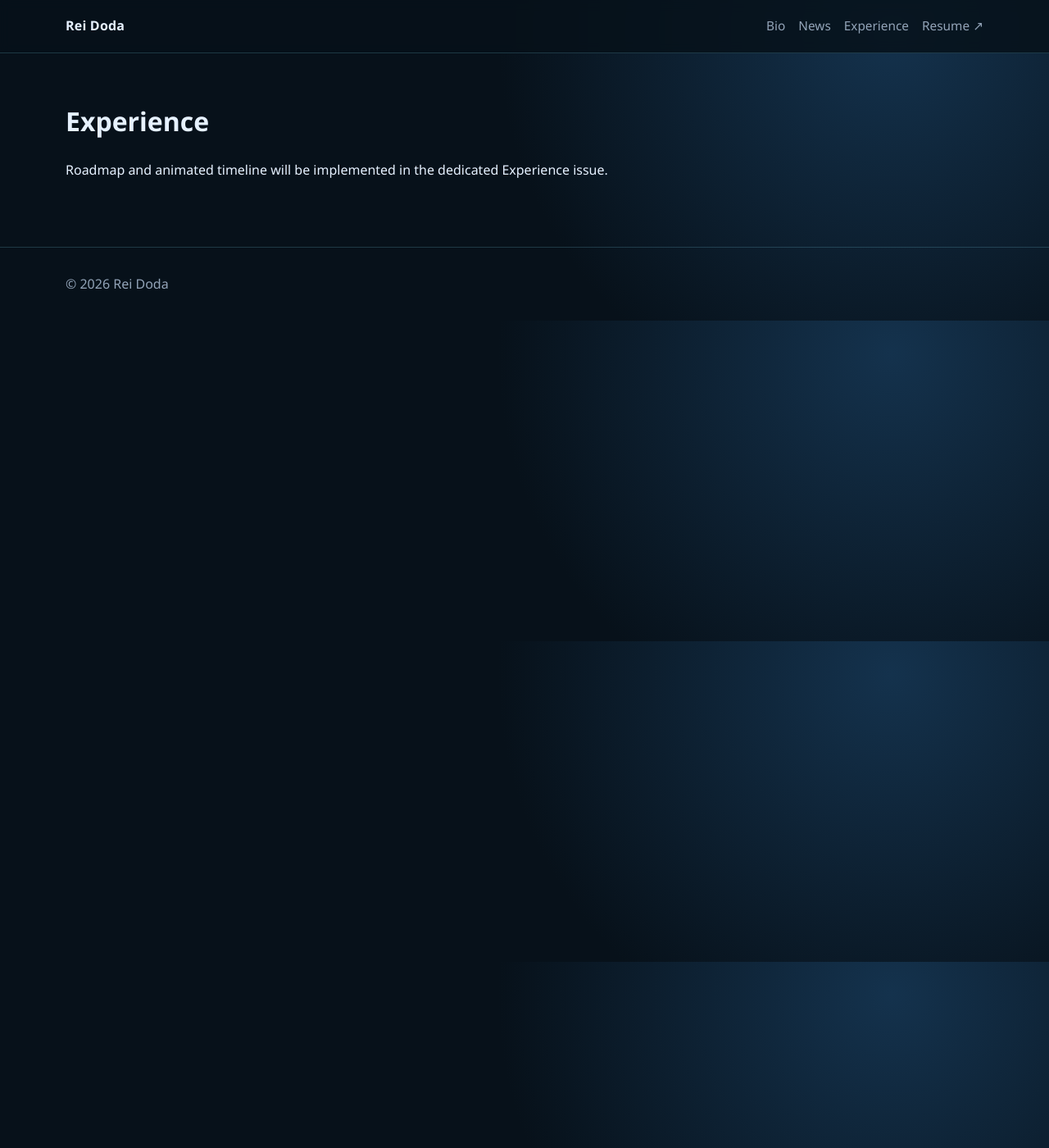
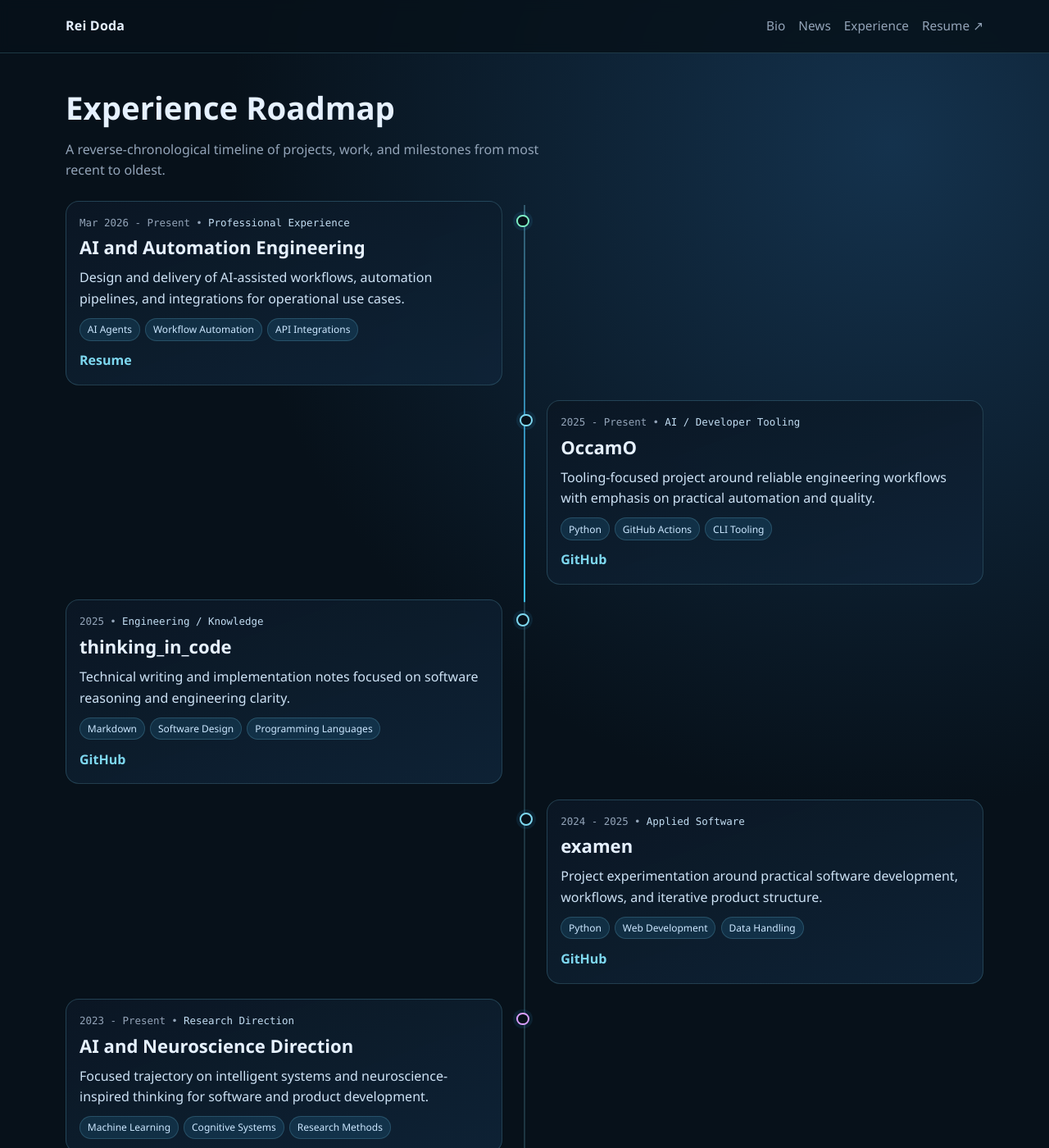
Before and after one commit to reiidoda/reiidoda.github.io, a Jekyll site: the page built from experience.md, in a window 1280 px wide and 1400 px high. Shown: the whole window at 82% size. Built offline with Jekyll 4.4.1, drawn with Linux system fonts in a browser that asks for light colours; some of the changed text lies outside the part shown.

Commit message:
feat: build experience roadmap from yaml with scroll animation

```diff
--- /dev/null
+++ b/_data/experience.yml
@@ -0,0 +1,79 @@
+- id: ai-automation-engineering
+  type: work
+  title: "AI and Automation Engineering"
+  period: "Mar 2026 - Present"
+  sort_date: 2026-03-01
+  category: "Professional Experience"
+  summary: "Design and delivery of AI-assisted workflows, automation pipelines, and integrations for operational use cases."
+  technologies:
+    - AI Agents
+    - Workflow Automation
+    - API Integrations
+  links:
+    resume: "https://reiidoda.github.io/resume/"
+
+- id: occamo
+  type: project
+  title: "OccamO"
+  period: "2025 - Present"
+  sort_date: 2025-10-01
+  category: "AI / Developer Tooling"
+  summary: "Tooling-focused project around reliable engineering workflows with emphasis on practical automation and quality."
+  technologies:
+    - Python
+    - GitHub Actions
+    - CLI Tooling
+  links:
+    github: "https://github.com/reiidoda/OccamO"
+
+- id: thinking-in-code
+  type: project
+  title: "thinking_in_code"
+  period: "2025"
+  sort_date: 2025-05-01
+  category: "Engineering / Knowledge"
+  summary: "Technical writing and implementation notes focused on software reasoning and engineering clarity."
+  technologies:
+    - Markdown
+    - Software Design
+    - Programming Languages
+  links:
+    github: "https://github.com/reiidoda/thinking_in_code"
+
+- id: examen
+  type: project
+  title: "examen"
+  period: "2024 - 2025"
+  sort_date: 2024-09-01
+  category: "Applied Software"
+  summary: "Project experimentation around practical software development, workflows, and iterative product structure."
+  technologies:
+    - Python
+    - Web Development
+    - Data Handling
+  links:
+    github: "https://github.com/reiidoda/examen"
+
+- id: neuroscience-ai-focus
+  type: achievement
+  title: "AI and Neuroscience Direction"
+  period: "2023 - Present"
+  sort_date: 2023-09-01
+  category: "Research Direction"
+  summary: "Focused trajectory on intelligent systems and neuroscience-inspired thinking for software and product development."
+  technologies:
+    - Machine Learning
+    - Cognitive Systems
+    - Research Methods
+
+- id: engineering-foundation
+  type: education
+  title: "Software Engineering Foundation"
+  period: "2022 - 2023"
+  sort_date: 2022-09-01
+  category: "Education"
+  summary: "Core development foundations across algorithms, software architecture, and full-stack engineering practices."
+  technologies:
+    - Algorithms
+    - Architecture
+    - Web Technologies
--- a/_includes/head.html
+++ b/_includes/head.html
@@ -7,4 +7,7 @@
   <script defer src="{{ '/assets/js/terminal-typewriter.js' | relative_url }}"></script>
   <script defer src="{{ '/assets/js/ai-network-canvas.js' | relative_url }}"></script>
 {% endif %}
+{% if page.url == '/experience/' %}
+  <script defer src="{{ '/assets/js/roadmap.js' | relative_url }}"></script>
+{% endif %}
 <script defer src="{{ '/assets/js/main.js' | relative_url }}"></script>
--- /dev/null
+++ b/_includes/roadmap-item.html
@@ -0,0 +1,34 @@
+<li class="roadmap-item roadmap-item-{{ include.item.type }}" data-roadmap-item>
+  <article class="roadmap-card">
+    <p class="roadmap-meta">
+      <span class="roadmap-period">{{ include.item.period }}</span>
+      <span class="roadmap-separator" aria-hidden="true">•</span>
+      <span class="roadmap-category">{{ include.item.category }}</span>
+    </p>
+
+    <h2 class="roadmap-title">{{ include.item.title }}</h2>
+    <p class="roadmap-summary">{{ include.item.summary }}</p>
+
+    {% if include.item.technologies and include.item.technologies.size > 0 %}
+      <ul class="tag-list" aria-label="Technologies">
+        {% for tech in include.item.technologies %}
+          <li class="tag-item">{{ tech }}</li>
+        {% endfor %}
+      </ul>
+    {% endif %}
+
+    {% if include.item.links %}
+      <p class="roadmap-links">
+        {% if include.item.links.github %}
+          <a href="{{ include.item.links.github }}" target="_blank" rel="noopener noreferrer">GitHub</a>
+        {% endif %}
+        {% if include.item.links.resume %}
+          <a href="{{ include.item.links.resume }}" target="_blank" rel="noopener noreferrer">Resume</a>
+        {% endif %}
+        {% if include.item.links.demo %}
+          <a href="{{ include.item.links.demo }}" target="_blank" rel="noopener noreferrer">Live</a>
+        {% endif %}
+      </p>
+    {% endif %}
+  </article>
+</li>
--- a/assets/css/main.css
+++ b/assets/css/main.css
@@ -418,6 +418,136 @@ main {
   color: var(--accent-soft);
 }
 
+.experience-page {
+  position: relative;
+}
+
+.roadmap {
+  position: relative;
+  padding-left: 2.2rem;
+}
+
+.roadmap-line {
+  position: absolute;
+  top: 0.35rem;
+  bottom: 0.35rem;
+  left: 0.85rem;
+  width: 2px;
+  background: rgba(126, 216, 240, 0.18);
+}
+
+.roadmap-line-progress {
+  display: block;
+  width: 100%;
+  height: 100%;
+  transform-origin: top;
+  transform: scaleY(0);
+  background: linear-gradient(180deg, rgba(126, 216, 240, 0.15), rgba(56, 189, 248, 1));
+}
+
+.roadmap-list {
+  list-style: none;
+  margin: 0;
+  padding: 0;
+  display: grid;
+  gap: 1rem;
+}
+
+.roadmap-item {
+  position: relative;
+}
+
+.roadmap-item::before {
+  content: "";
+  position: absolute;
+  top: 1.05rem;
+  left: -1.73rem;
+  width: 0.72rem;
+  height: 0.72rem;
+  border-radius: 999px;
+  border: 2px solid var(--accent-soft);
+  background: var(--bg);
+  box-shadow: 0 0 0 4px rgba(56, 189, 248, 0.09);
+}
+
+.roadmap[data-roadmap-enhanced="true"] .roadmap-item {
+  opacity: 0.28;
+  transform: translateY(18px);
+  transition: opacity 0.45s ease, transform 0.45s ease;
+}
+
+.roadmap[data-roadmap-enhanced="true"] .roadmap-item.is-visible {
+  opacity: 1;
+  transform: translateY(0);
+}
+
+.roadmap-card {
+  border: 1px solid var(--line);
+  border-radius: var(--radius);
+  background: linear-gradient(160deg, rgba(11, 23, 36, 0.96), rgba(15, 36, 56, 0.9));
+  padding: 1rem;
+}
+
+.roadmap-meta {
+  margin: 0;
+  display: flex;
+  flex-wrap: wrap;
+  gap: 0.45rem;
+  align-items: center;
+  font-family: var(--font-mono);
+  font-size: 0.78rem;
+  color: var(--muted);
+}
+
+.roadmap-category {
+  color: #c2ddf2;
+}
+
+.roadmap-title {
+  margin: 0.35rem 0 0;
+  font-size: clamp(1.15rem, 2vw, 1.38rem);
+  line-height: 1.3;
+}
+
+.roadmap-summary {
+  margin: 0.65rem 0;
+  color: #cde2f5;
+}
+
+.roadmap-links {
+  margin: 0.72rem 0 0;
+  display: flex;
+  gap: 0.7rem;
+  flex-wrap: wrap;
+}
+
+.roadmap-links a {
+  color: var(--accent-soft);
+  text-decoration: none;
+  font-weight: 600;
+}
+
+.roadmap-links a:hover,
+.roadmap-links a:focus-visible {
+  color: var(--accent);
+}
+
+.roadmap-item-work::before {
+  border-color: #7ef0c4;
+}
+
+.roadmap-item-project::before {
+  border-color: var(--accent-soft);
+}
+
+.roadmap-item-education::before {
+  border-color: #f0d07e;
+}
+
+.roadmap-item-achievement::before {
+  border-color: #da9fff;
+}
+
 @keyframes blink {
   0%,
   49% {
@@ -483,6 +613,14 @@ main {
   .news-card {
     padding: 0.85rem;
   }
+
+  .roadmap {
+    padding-left: 1.9rem;
+  }
+
+  .roadmap-item::before {
+    left: -1.48rem;
+  }
 }
 
 @media (prefers-reduced-motion: reduce) {
@@ -492,3 +630,39 @@ main {
     transition: none;
   }
 }
+
+@media (min-width: 960px) {
+  .roadmap {
+    padding-left: 0;
+  }
+
+  .roadmap-line {
+    left: 50%;
+    transform: translateX(-50%);
+  }
+
+  .roadmap-list {
+    gap: 1.15rem;
+  }
+
+  .roadmap-item {
+    width: calc(50% - 1.7rem);
+  }
+
+  .roadmap-item:nth-child(odd) {
+    justify-self: start;
+  }
+
+  .roadmap-item:nth-child(even) {
+    justify-self: end;
+  }
+
+  .roadmap-item:nth-child(odd)::before {
+    left: auto;
+    right: -2.07rem;
+  }
+
+  .roadmap-item:nth-child(even)::before {
+    left: -2.07rem;
+  }
+}
--- a/assets/js/main.js
+++ b/assets/js/main.js
@@ -8,5 +8,6 @@
   document.addEventListener("DOMContentLoaded", function () {
     safeRun("initTerminalTypewriter");
     safeRun("initAINetworkCanvas");
+    safeRun("initRoadmap");
   });
 })();
--- /dev/null
+++ b/assets/js/roadmap.js
@@ -0,0 +1,67 @@
+(function () {
+  function initRoadmap() {
+    var roadmap = document.querySelector("[data-roadmap]");
+    if (!roadmap) {
+      return;
+    }
+
+    var items = roadmap.querySelectorAll("[data-roadmap-item]");
+    var progressFill = roadmap.querySelector("[data-roadmap-progress]");
+    var reducedMotion = window.matchMedia("(prefers-reduced-motion: reduce)").matches;
+
+    function setProgress() {
+      if (!progressFill) {
+        return;
+      }
+
+      var rect = roadmap.getBoundingClientRect();
+      var viewport = window.innerHeight || document.documentElement.clientHeight;
+      var total = rect.height + viewport * 0.55;
+      var current = viewport * 0.72 - rect.top;
+      var percent = Math.max(0, Math.min(current / total, 1));
+
+      progressFill.style.transform = "scaleY(" + percent + ")";
+    }
+
+    if (reducedMotion || typeof window.IntersectionObserver !== "function") {
+      for (var i = 0; i < items.length; i += 1) {
+        items[i].classList.add("is-visible");
+      }
+      if (progressFill) {
+        progressFill.style.transform = "scaleY(1)";
+      }
+      return;
+    }
+
+    roadmap.setAttribute("data-roadmap-enhanced", "true");
+
+    var observer = new IntersectionObserver(
+      function (entries, instance) {
+        for (var i = 0; i < entries.length; i += 1) {
+          if (entries[i].isIntersecting) {
+            entries[i].target.classList.add("is-visible");
+            instance.unobserve(entries[i].target);
+          }
+        }
+      },
+      {
+        threshold: 0.2,
+        rootMargin: "0px 0px -8% 0px"
+      }
+    );
+
+    for (var j = 0; j < items.length; j += 1) {
+      observer.observe(items[j]);
+    }
+
+    function onScroll() {
+      setProgress();
+    }
+
+    window.addEventListener("scroll", onScroll, { passive: true });
+    window.addEventListener("resize", onScroll);
+    setProgress();
+  }
+
+  window.initRoadmap = initRoadmap;
+})();
--- a/experience.md
+++ b/experience.md
@@ -3,6 +3,25 @@ title: Experience
 description: Professional and project timeline.
 permalink: /experience/
 ---
-# Experience
+{% assign experience_items = site.data.experience | sort: "sort_date" | reverse %}
 
-Roadmap and animated timeline will be implemented in the dedicated Experience issue.
+<section class="experience-page" aria-labelledby="experience-title">
+  <header class="page-intro">
+    <h1 id="experience-title">Experience Roadmap</h1>
+    <p class="page-intro-text">
+      A reverse-chronological timeline of projects, work, and milestones from most recent to oldest.
+    </p>
+  </header>
+
+  <div class="roadmap" data-roadmap>
+    <div class="roadmap-line" aria-hidden="true">
+      <span class="roadmap-line-progress" data-roadmap-progress></span>
+    </div>
+
+    <ol class="roadmap-list">
+      {% for item in experience_items %}
+        {% include roadmap-item.html item=item %}
+      {% endfor %}
+    </ol>
+  </div>
+</section>
```
